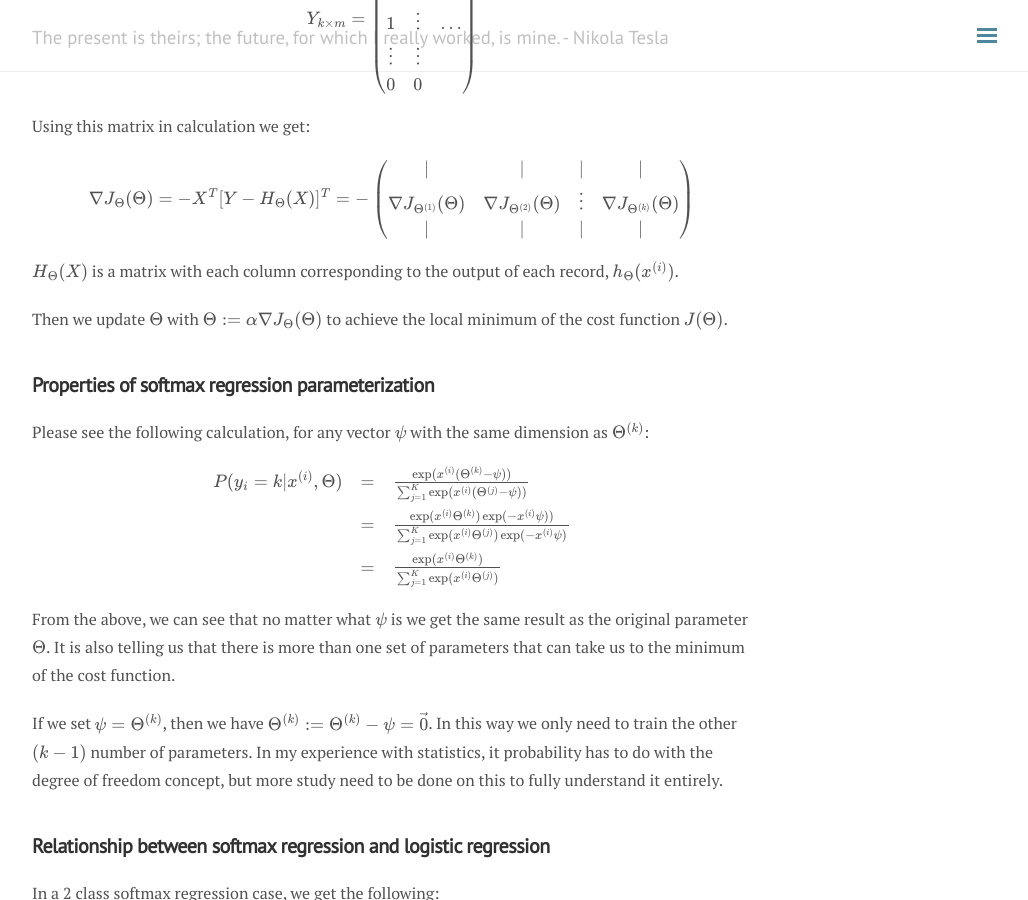
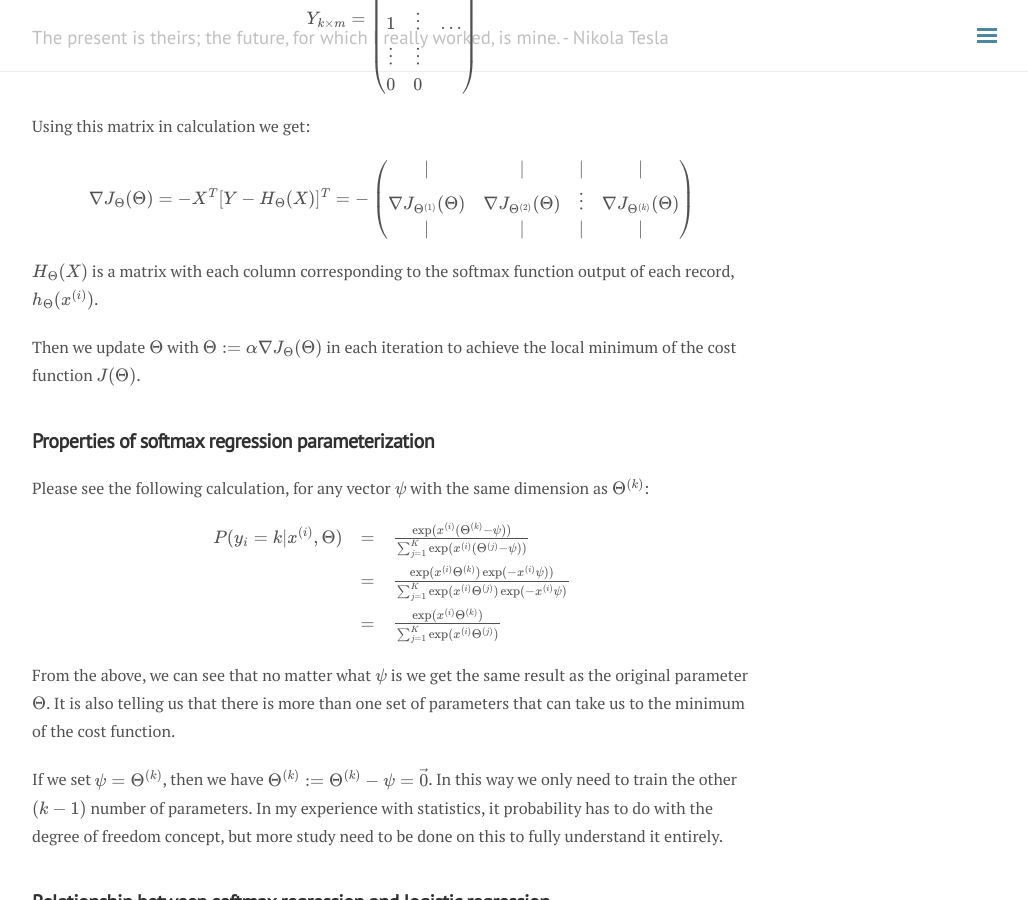
Before and after one commit to andylikescodes/andylikescodes.github.io, a Jekyll site: the page built from _posts/2017-06-20-Stanford-UFLDL-Tutorial-Work-Through-(4)-Softmax-Regression.md, in a window 1280 px wide and 900 px high, scrolled down 1610 px. Shown: the whole window, without its empty margins (248-1276 px from the left). Built offline with Jekyll 4.4.1, drawn with Linux system fonts in a browser that asks for light colours; nearby versions of some CDN libraries; formulas are drawn with MathJax 3; comment, search, counter and statistics services are not loaded.

Commit message:
softmax regresssion

```diff
--- a/_posts/2017-06-20-Stanford-UFLDL-Tutorial-Work-Through-(4)-Softmax-Regression.md
+++ b/_posts/2017-06-20-Stanford-UFLDL-Tutorial-Work-Through-(4)-Softmax-Regression.md
@@ -78,9 +78,9 @@ $$\nabla J_{\Theta}(\Theta) = -X^T[Y-H_{\Theta}(X)]^T=
 |&|&|&|
 \end{array}\right)$$
 
-$$H_{\Theta}(X)$$ is a matrix with each column corresponding to the output of each record, $$h_{\Theta}(x^{(i)})$$.
+$$H_{\Theta}(X)$$ is a matrix with each column corresponding to the softmax function output of each record, $$h_{\Theta}(x^{(i)})$$.
 
-Then we update $$\Theta$$ with $$\Theta:=\alpha\nabla J_{\Theta}(\Theta)$$ to achieve the local minimum of the cost function $$J(\Theta)$$.
+Then we update $$\Theta$$ with $$\Theta:=\alpha\nabla J_{\Theta}(\Theta)$$ in each iteration to achieve the local minimum of the cost function $$J(\Theta)$$.
 
 ## Properties of softmax regression parameterization
 
```
